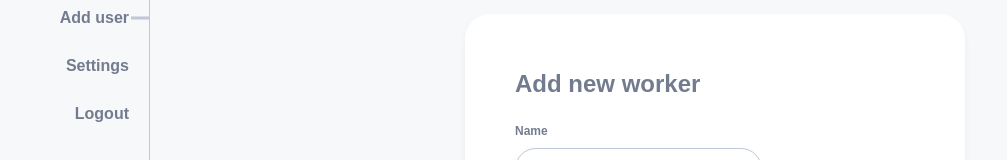
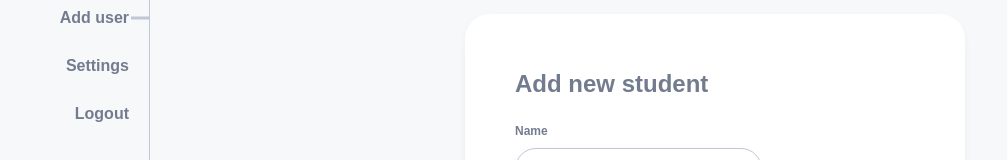
Before and after one commit to Kkinod/ReactAndTS-Favorites_Notes, a React (Create React App) app: page /add-user in a window 1280 px wide. Shown: the part 174-334 px from the top of the page, without its empty margins (0-1007 px from the left). Built offline with nearby package versions, Linux system fonts and the light colour scheme.

Commit message:
add context (but still bug with add worker)

```diff
--- a/src/components/organisms/Navigation/Navigation.styles.tsx
+++ b/src/components/organisms/Navigation/Navigation.styles.tsx
@@ -1,6 +1,8 @@
 import { Theme } from '../../../assets/styles/theme'
 import { NavLink } from 'react-router-dom'
 import styled from 'styled-components'
+
+const className = 'active'
 
 export const Wrapper = styled.nav`
     width: 100%;
@@ -29,7 +31,6 @@ export const Logo = styled.div`
     }
 `
 
-const className = 'active'
 export const StyledLink = styled(NavLink).attrs({
     className: (navData) => (navData.isActive ? 'active' : ''),
 })`
--- /dev/null
+++ b/src/providers/UsersProviders.tsx
@@ -0,0 +1,59 @@
+import React, { useState } from 'react'
+import { users as usersData } from '../data/users'
+
+interface IChildren {
+    children?: React.ReactNode
+}
+
+export interface IUsersList {
+    name: string
+    attendance: string
+    average: string
+}
+
+interface Context {
+    users: never[]
+    handleAddUser: (p: IUsersList) => void
+    deleteUser: () => void
+}
+
+export const UsersContext = React.createContext<Context>({
+    users: [],
+    // eslint-disable-next-line @typescript-eslint/no-empty-function
+    handleAddUser: () => {},
+    // eslint-disable-next-line @typescript-eslint/no-empty-function
+    deleteUser: () => {},
+})
+
+const UsersProvider = ({ children }: IChildren) => {
+    const [users, setUsers] = useState(usersData)
+
+    const deleteUser = (name: string) => {
+        const filteredUsers = users.filter((user) => user.name !== name)
+        setUsers(filteredUsers)
+    }
+
+    const handleAddUser = (values: IUsersList) => {
+        const newUser = {
+            name: values.name,
+            attendance: values.attendance,
+            average: values.average,
+        }
+        setUsers([newUser, ...users])
+    }
+    return (
+        <UsersContext.Provider
+            value={{
+                users: [],
+                // eslint-disable-next-line @typescript-eslint/no-empty-function
+                handleAddUser: () => {},
+                // eslint-disable-next-line @typescript-eslint/no-empty-function
+                deleteUser: () => {},
+            }}
+        >
+            {children}
+        </UsersContext.Provider>
+    )
+}
+
+export default UsersProvider
--- a/src/views/AddUser.tsx
+++ b/src/views/AddUser.tsx
@@ -1,20 +1,36 @@
-import React from 'react'
+import React, { useState, useContext } from 'react'
 import FormField from '../components/molecules/FormField/FormField'
-import Button from '../components/atoms/Button/Button'
+import { Button } from '../components/atoms/Button/Button'
 import ViewWrapper from '../components/molecules/ViewWrapper/ViewWrapper'
 import Title from '../components/atoms/Title/Title'
-import { IUsersList } from '../views/App'
+import { UsersContext } from '../providers/UsersProviders'
 
-interface IFormProps {
-    handleAddWorker: React.FormEventHandler<HTMLFormElement>
-    formValues: IUsersList
-    handleInputChange: React.ChangeEventHandler<HTMLInputElement>
+const initialFormState = {
+    name: '',
+    attendance: '',
+    average: '',
 }
 
-const Form = ({ handleAddWorker, formValues, handleInputChange }: IFormProps) => {
+const AddUser = () => {
+    const [formValues, setFormValues] = useState(initialFormState)
+    const { handleAddUser } = useContext(UsersContext)
+
+    const handleInputChange = (e: React.ChangeEvent<HTMLInputElement>) => {
+        setFormValues({
+            ...formValues,
+            [e.target.name]: e.target.value,
+        })
+    }
+
+    const handleSubmitUser = (e: React.ChangeEvent<HTMLFormElement>) => {
+        e.preventDefault()
+        handleAddUser(formValues)
+        setFormValues(initialFormState)
+    }
+
     return (
-        <ViewWrapper as='form' onSubmit={handleAddWorker}>
-            <Title>Add new worker</Title>
+        <ViewWrapper as='form' onSubmit={handleSubmitUser}>
+            <Title>Add new student</Title>
             <FormField
                 label='Name'
                 id='name'
@@ -41,4 +57,4 @@ const Form = ({ handleAddWorker, formValues, handleInputChange }: IFormProps) =>
     )
 }
 
-export default Form
+export default AddUser
--- a/src/views/App.tsx
+++ b/src/views/App.tsx
@@ -1,13 +1,13 @@
 import React, { useState } from 'react'
-import { ThemeProvider } from 'styled-components'
-import { GlobalStyle } from '../assets/styles/globalStyle'
-import theme from '../assets/styles/theme'
 import Wrapper from './App.styles'
 import { BrowserRouter as Router, Route, Routes } from 'react-router-dom'
 import { users as usersData } from '../data/users'
 import MainTemplate from '../components/templates/MainTemplate/MainTemplate'
 import AddUser from './AddUser'
 import Dashboard from './Dashboard'
+import { ThemeProvider } from 'styled-components'
+import { GlobalStyle } from '../assets/styles/globalStyle'
+import theme from '../assets/styles/theme'
 
 export interface IUsersList {
     name: string
@@ -15,38 +15,30 @@ export interface IUsersList {
     average: string
 }
 
-const initialFormState = {
-    name: '',
-    attendance: '',
-    average: '',
-}
+export const WorkerContext = React.createContext({
+    users: [],
+    // eslint-disable-next-line @typescript-eslint/no-empty-function
+    handleAddWorker: (formValues: IUsersList) => {},
+    // eslint-disable-next-line @typescript-eslint/no-empty-function
+    deleteWorker: () => {},
+})
 
 const App = () => {
     const [users, setUsers] = useState<IUsersList[]>(usersData)
-    const [formValues, setFormValue] = useState<IUsersList>(initialFormState)
 
     const deleteWorker = (name: string) => {
         const filteredUser = users.filter((user) => user.name !== name)
         setUsers(filteredUser)
     }
 
-    const handleInputChange: React.ChangeEventHandler<HTMLInputElement> = (e) => {
-        setFormValue({
-            ...formValues,
-            [e.target.name]: e.target.value,
-        })
-    }
-
-    const handleAddWorker: React.FormEventHandler<HTMLFormElement> = (e) => {
-        e.preventDefault()
+    const handleAddWorker = (values: IUsersList) => {
         const newWorker = {
-            name: formValues.name,
-            attendance: formValues.attendance,
-            average: formValues.average,
+            name: values.name,
+            attendance: values.attendance,
+            average: values.average,
         }
 
         setUsers([newWorker, ...users])
-        setFormValue(initialFormState)
     }
 
     return (
@@ -54,24 +46,27 @@ const App = () => {
             <ThemeProvider theme={theme}>
                 <GlobalStyle />
                 <MainTemplate>
+                    <WorkerContext.Provider
+                        value={{
+                            users: [],
+                            // eslint-disable-next-line @typescript-eslint/no-empty-function
+                            handleAddWorker: () => {},
+                            // eslint-disable-next-line @typescript-eslint/no-empty-function
+                            deleteWorker: () => {},
+                        }}
+                    >
                         <Wrapper>
                             <Routes>
-                            <Route
-                                path='/add-user'
-                                element={
-                                    <AddUser
-                                        formValues={formValues}
-                                        handleAddWorker={handleAddWorker}
-                                        handleInputChange={handleInputChange}
-                                    />
-                                }
-                            />
+                                <Route path='/add-user' element={<AddUser />} />
                                 <Route
                                     path='/'
-                                element={<Dashboard deleteWorker={deleteWorker} users={users} />}
+                                    element={
+                                        <Dashboard deleteWorker={deleteWorker} users={users} />
+                                    }
                                 />
                             </Routes>
                         </Wrapper>
+                    </WorkerContext.Provider>
                 </MainTemplate>
             </ThemeProvider>
         </Router>
```
Lines whose indentation alone changed are shown as unchanged.
